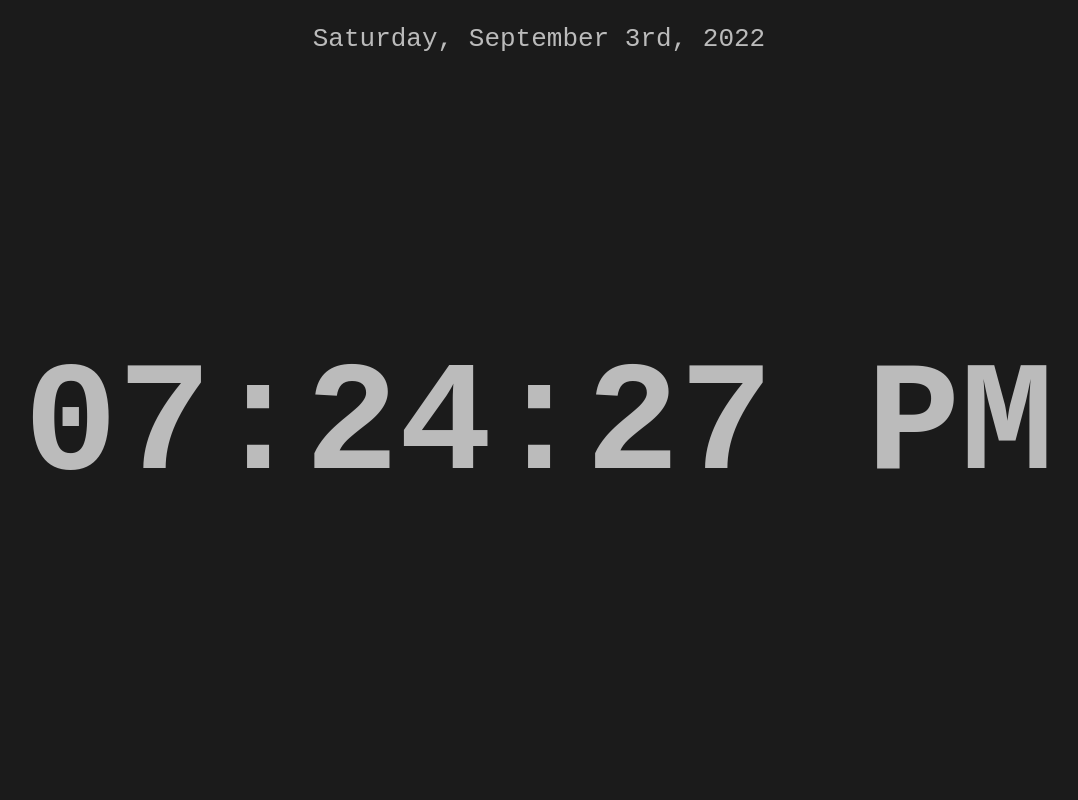
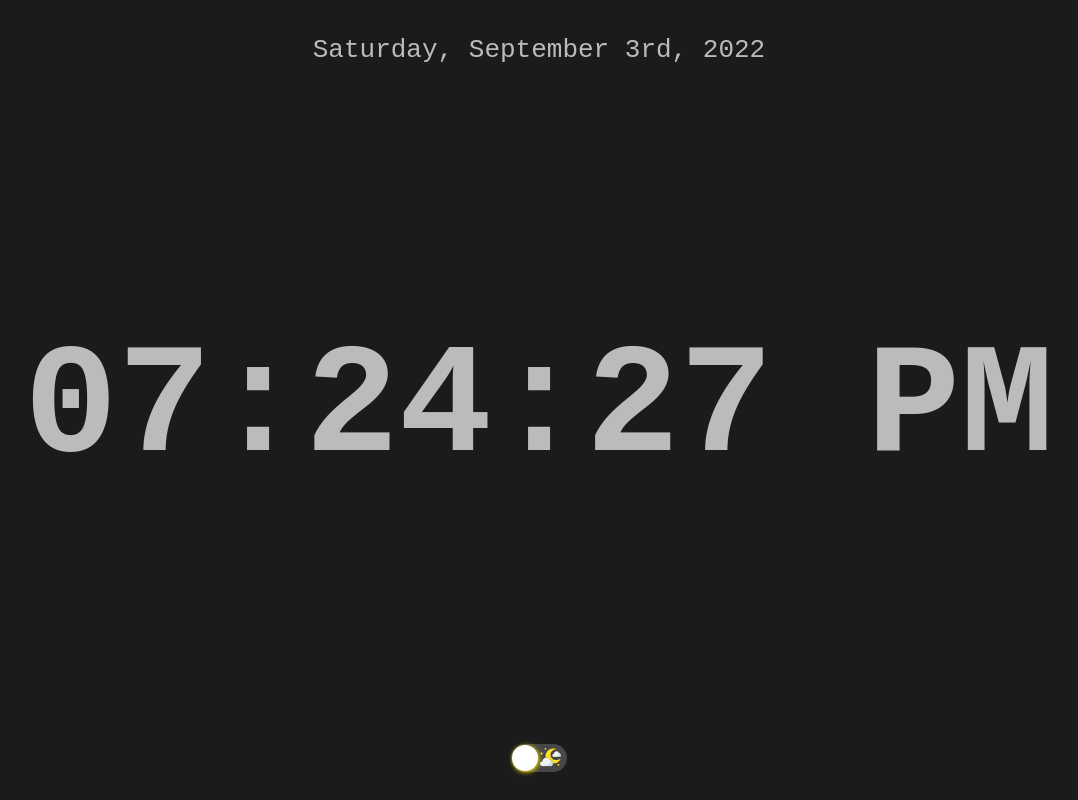
Before and after one commit to ponqueli/clock, a React (Create React App) app: page / in a window 1280 px wide. Shown: the whole page, without its empty margins (101-1179 px from the left). Built offline with nearby package versions, Linux system fonts and the light colour scheme.

Commit message:
feat: adding box-shadowm on hover

```diff
--- a/package.json
+++ b/package.json
@@ -11,6 +11,7 @@
     "react": "^18.2.0",
     "react-dom": "^18.2.0",
     "react-scripts": "5.0.1",
+    "react-switch": "^7.0.0",
     "styled-components": "^5.3.5",
     "web-vitals": "^2.1.4"
   },
--- a/src/App.js
+++ b/src/App.js
@@ -7,13 +7,19 @@ import darkTheme from './styles/themes/dark';
 
 function App() {
   const [theme, setTheme] = useState(darkTheme);
+  const { colors, title } = theme;
+
   const toggleTheme = () => {
     setTheme(theme.title === 'dark' ? lightTheme : darkTheme);
   }
 
   return (
     <ThemeProvider theme={theme}>
-      <Clock toggleTheme={toggleTheme}/>
+      <Clock
+        title={title}
+        colors={colors}
+        toggleTheme={toggleTheme}
+      />
       <GlobalStyle />
     </ThemeProvider>
   );
--- a/src/components/Clock/index.jsx
+++ b/src/components/Clock/index.jsx
@@ -1,12 +1,12 @@
-import React, { useContext, useEffect } from 'react';
-import { ThemeContext } from 'styled-components';
+import React, { useEffect } from 'react';
+import { useState } from 'react';
 import format from 'date-fns/format';
-import { Container } from './styles';
-import { useState } from 'react';
+import Switch from 'react-switch';
+import MoonIcon from '../../assets/moon.png';
+import SunIcon from '../../assets/sun.png';
+import { Container, SwitchIcon, ButtonSwitch } from './styles';
 
-const Clock = ({ toggleTheme }) => {
-  const theme = useContext(ThemeContext);
-  const { colors } = theme;
+const Clock = ({ toggleTheme, colors, title }) => {
   const time = useTime();
 
   function useTime() {
@@ -31,6 +31,19 @@ const Clock = ({ toggleTheme }) => {
     >
       <p> {format(time, 'PPPP')}</p>
       <h1> {format(time, 'hh:mm:ss a')} </h1>
+      <ButtonSwitch>
+        <Switch
+          className="react-switch"
+          onChange={toggleTheme}
+          checked={title === 'light'}
+          checkedIcon={<SwitchIcon src={SunIcon} alt="Sun"/>}
+          uncheckedIcon={<SwitchIcon src={MoonIcon} alt="Moon"/>}
+          onColor={colors.onPrimary}
+          offColor={colors.backgroundSwitch}
+          boxShadow="1px 1px 5px rgb(255, 234, 0)"
+          activeBoxShadow="0px 0px 0px 10px rgba(255, 234, 0, 0.20)"
+        />
+      </ButtonSwitch>
     </Container>
   )
 }
--- a/src/components/Clock/styles.js
+++ b/src/components/Clock/styles.js
@@ -7,4 +7,22 @@ export const Container = styled.div`
   flex-direction: column;
   height: 100vh;
   width: 100vw;
+  transition: all 0.5s ease;
+
+  & .react-switch {
+    :hover {
+      cursor: pointer;
+      box-shadow: 0px 1px 5px rgb(255, 234, 0);
+    }
+  }
 `;
+
+export const SwitchIcon = styled.img`
+  margin: 0.25rem;
+  height: 70%;
+  width: 70%;
+`;
+
+export const ButtonSwitch = styled.div`
+  margin-bottom: 2rem;
+`;
--- a/src/styles/global.js
+++ b/src/styles/global.js
@@ -31,10 +31,17 @@ export const GlobalStyle = createGlobalStyle`
 
   p {
     font-size: 2rem;
-    line-height: 2rem;
     margin-bottom: auto;
     margin-top: 2rem;
     text-align: center;
+    border: 2px solid transparent;
+    padding: 0.5rem;
+    :hover {
+      padding: 0.5rem;
+      box-shadow: 0px 0px 25px rgb(255, 234, 0);
+      border-radius: 1.125rem;
+      border: 2px solid rgb(255, 234, 0);
+    }
 
     @media (max-width: 421px) {
       font-size: 1.8rem;
@@ -51,6 +58,14 @@ export const GlobalStyle = createGlobalStyle`
     font-size: 15rem;
     text-align: center;
     color: ${({ theme }) => theme.colors.text_primary};
+
+    :hover {
+      padding-left: 1rem;
+      padding-right: 1rem;
+      box-shadow: 0px 0px 25px rgb(255, 234, 0);
+      border-radius: 1.125rem;
+      border: 2px solid rgb(255, 234, 0);
+    }
 
     @media (max-width: 1378px) {
       font-size: 12rem;
@@ -95,7 +110,6 @@ export const GlobalStyle = createGlobalStyle`
     @media (max-width:  320px) {
       font-size: 6rem;
     }
-
   }
 `;
 
--- a/src/styles/themes/dark.js
+++ b/src/styles/themes/dark.js
@@ -2,7 +2,9 @@ const darkTheme = {
   title: 'dark',
 
   colors: {
+    onPrimary: '#474748',
     background: '#1B1B1B',
+    backgroundSwitch: '#474748',
     text_primary: '#BBBBBB',
   }
 }
--- a/src/styles/themes/light.js
+++ b/src/styles/themes/light.js
@@ -2,8 +2,10 @@ const lightTheme = {
   title: 'light',
 
   colors: {
-    onPrimary: '#FFFFFF',
-    text_primary: '#BBBBBB',
+    onPrimary: '#474748',
+    background: '#FFFFFF',
+    backgroundSwitch: '#474748',
+    text_primary: '#474748',
   }
 }
 
```
Also changed, not shown: src/assets/moon.png (added), src/assets/sun.png (added).
